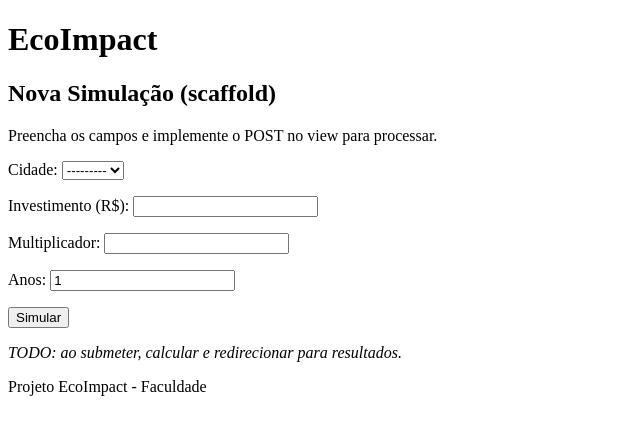
After one commit to D-camara/EcoImpact, a Django app: page /simular/ in a window 1280 px wide. The commit adds this page. Shown: the top 435 px of the page, without its empty margins (0-640 px from the left). Run offline with Django 5.2, Linux system fonts and the light colour scheme; data that the repository does not hold is empty.

Commit message:
feat: pastas e templates novas para tela de resultados e simulaçao

```diff
--- a/ecoimpact/settings.py
+++ b/ecoimpact/settings.py
@@ -44,6 +44,7 @@ INSTALLED_APPS = [
     'django.contrib.sessions',
     'django.contrib.messages',
     'django.contrib.staticfiles',
+    'simulacao',
 ]
 
 MIDDLEWARE = [
@@ -122,6 +123,7 @@ USE_TZ = True
 # https://docs.djangoproject.com/en/5.2/howto/static-files/
 
 STATIC_URL = 'static/'
+STATICFILES_DIRS = [BASE_DIR / 'static']
 
 # Default primary key field type
 # https://docs.djangoproject.com/en/5.2/ref/settings/#default-auto-field
--- a/ecoimpact/urls.py
+++ b/ecoimpact/urls.py
@@ -16,10 +16,11 @@ Including another URLconf
 """
 
 from django.contrib import admin
-from django.urls import path
+from django.urls import path, include
 from . import views
 
 urlpatterns = [
     path('admin/', admin.site.urls),
     path('', views.home, name='home'),
+    path('', include('simulacao.urls')),
 ]
--- a/ecoimpact/views.py
+++ b/ecoimpact/views.py
@@ -1,4 +1,5 @@
 from django.shortcuts import render
 
+
 def home(request):
-    return render(request, 'base.html')
+    return render(request, 'base.html', {"home": True})
--- /dev/null
+++ b/simulacao/__init__.py
@@ -0,0 +1 @@
+default_app_config = 'simulacao.apps.SimulacaoConfig'
--- /dev/null
+++ b/simulacao/forms.py
@@ -0,0 +1,12 @@
+from __future__ import annotations
+
+from django import forms
+from .models import Cidade
+
+
+class SimulacaoForm(forms.Form):
+    """Form de exemplo (scaffold). Ajustem validações depois."""
+    cidade = forms.ModelChoiceField(queryset=Cidade.objects.all(), required=True, label="Cidade")
+    investimento = forms.FloatField(min_value=0, label="Investimento (R$)")
+    multiplicador = forms.FloatField(min_value=0, label="Multiplicador")
+    anos = forms.IntegerField(min_value=1, initial=1, label="Anos")
--- /dev/null
+++ b/simulacao/templates/simulacao/form.html
@@ -0,0 +1,13 @@
+{% extends 'base.html' %}
+
+{% block title %}Simulação - EcoImpact{% endblock %}
+{% block content %}
+<h2>Nova Simulação (scaffold)</h2>
+<p>Preencha os campos e implemente o POST no view para processar.</p>
+<form method="post">
+  {% csrf_token %}
+  {{ form.as_p }}
+  <button type="submit">Simular</button>
+  <p><em>TODO: ao submeter, calcular e redirecionar para resultados.</em></p>
+</form>
+{% endblock %}
--- /dev/null
+++ b/simulacao/urls.py
@@ -0,0 +1,10 @@
+from __future__ import annotations
+
+from django.urls import path
+from . import views
+
+urlpatterns = [
+    path("simular/", views.simulacao_view, name="simular"),
+    path("api/simular/", views.api_simular, name="api_simular"),
+    path("api/resultados/<int:simulacao_id>/", views.api_resultado, name="api_resultado"),
+]
--- /dev/null
+++ b/simulacao/views.py
@@ -0,0 +1,24 @@
+from __future__ import annotations
+
+from django.http import HttpRequest, HttpResponse, JsonResponse
+from django.shortcuts import render
+from django.views.decorators.http import require_http_methods
+
+from .forms import SimulacaoForm
+
+
+@require_http_methods(["GET", "POST"])
+def simulacao_view(request: HttpRequest) -> HttpResponse:
+    """Página de simulação (scaffold). Substituam o conteúdo conforme a implementação."""
+    form = SimulacaoForm(request.POST or None)
+    return render(request, "simulacao/form.html", {"form": form, "TODO": True})
+
+
+@require_http_methods(["POST"])  # Scaffold de API
+def api_simular(request: HttpRequest) -> JsonResponse:
+    return JsonResponse({"detail": "TODO: implementar endpoint de simulação"}, status=501)
+
+
+@require_http_methods(["GET"])  # Scaffold de API
+def api_resultado(request: HttpRequest, simulacao_id: int) -> JsonResponse:
+    return JsonResponse({"detail": f"TODO: implementar resultado para simulacao_id={simulacao_id}"}, status=501)
```
Also changed, not shown: simulacao/admin.py (added, +24 -0 lines), simulacao/apps.py (added, +9 -0 lines), simulacao/models.py (added, +41 -0 lines), simulacao/services.py (added, +11 -0 lines), simulacao/templates/simulacao/resultado.html (added, +7 -0 lines), simulacao/tests.py (added, +10 -0 lines), static/css/styles.css (added, +25 -0 lines), simulacao/migrations/0001_initial.py (added), simulacao/migrations/__init__.py (added), templates/base.html (indentation only).
